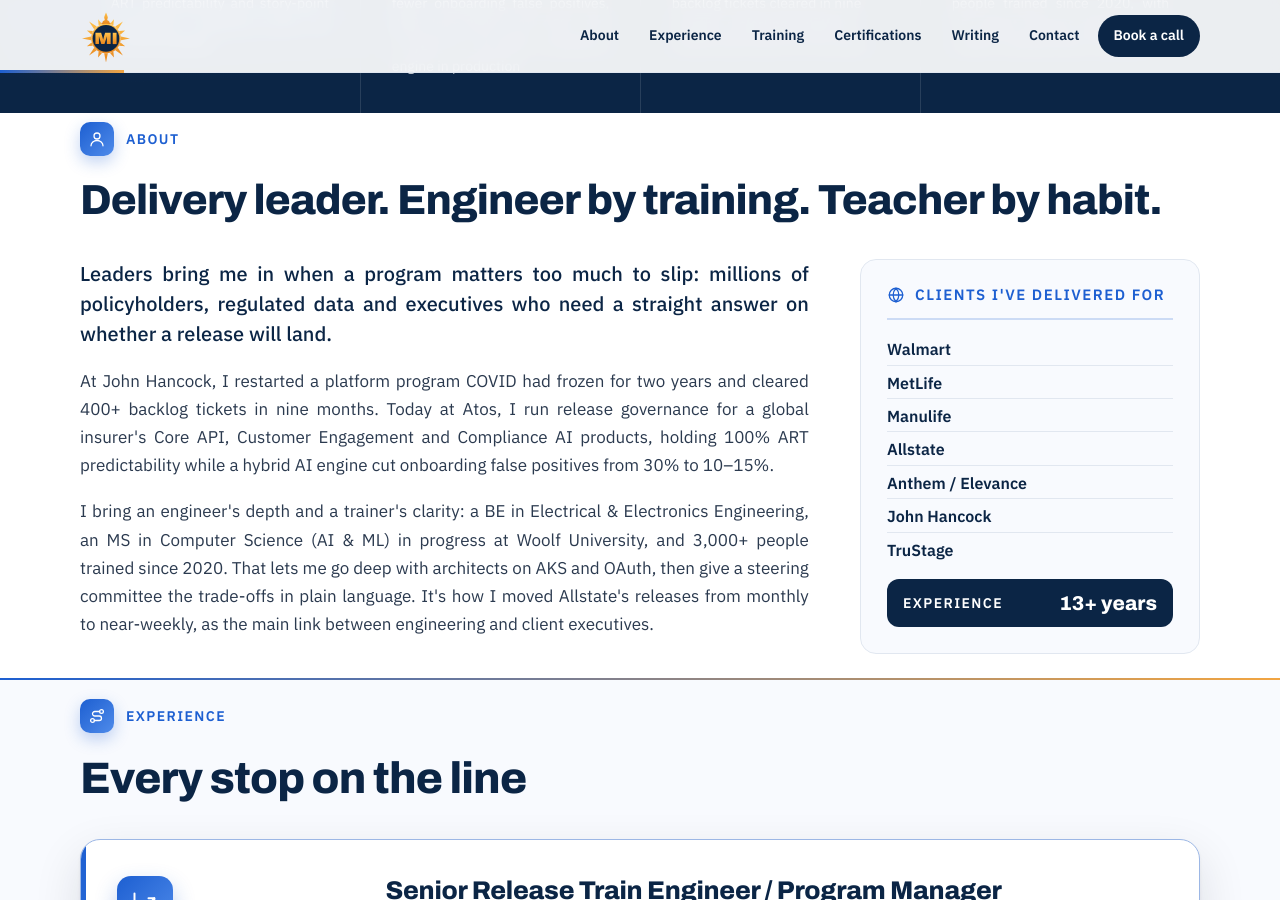
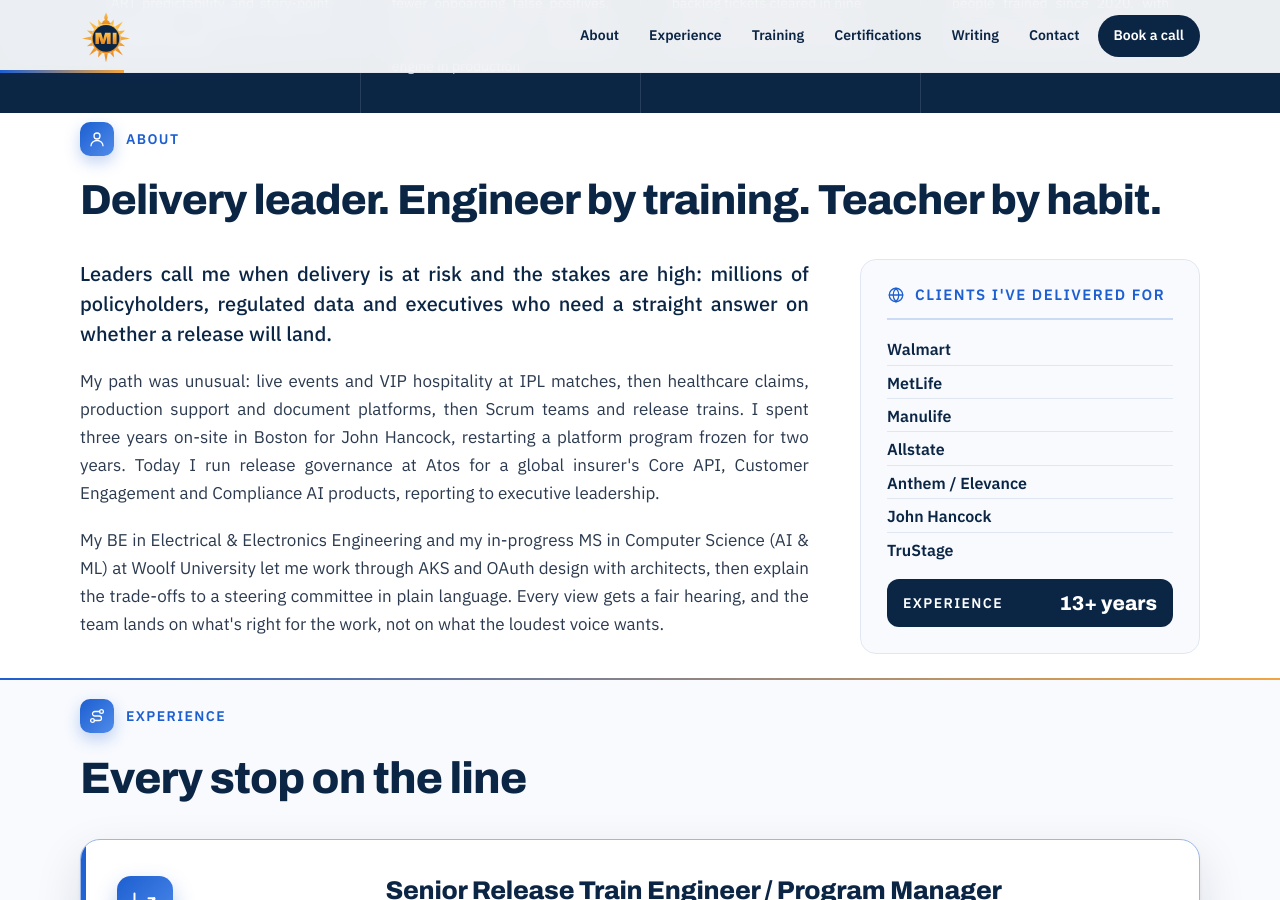
Before and after one commit to Madhan-I/Madhan-I.github.io, a Jekyll site: the page built from index.html, in a window 1280 px wide and 900 px high, scrolled down 769 px. Built offline with Jekyll 4.4.1, drawn with Linux system fonts in a browser that asks for light colours.

Commit message:
Revert About rewrite: restore the previously approved About until a version is chosen.
Co-Authored-By: Claude Opus 5.5 <noreply@anthropic.com>
Claude-Session: https://claude.ai/code/session_01MFRrTt7LBDdX57m85KHNGp

```diff
--- a/_data/profile.yml
+++ b/_data/profile.yml
@@ -70,9 +70,9 @@ metrics:
 # Use | to start a new line in the heading.
 about_title: "Delivery leader. Engineer by training. Teacher by habit."
 about:
-  - "Leaders bring me in when a program matters too much to slip: millions of policyholders, regulated data and executives who need a straight answer on whether a release will land."
-  - "At John Hancock, I restarted a platform program COVID had frozen for two years and cleared 400+ backlog tickets in nine months. Today at Atos, I run release governance for a global insurer's Core API, Customer Engagement and Compliance AI products, holding 100% ART predictability while a hybrid AI engine cut onboarding false positives from 30% to 10–15%."
-  - "I bring an engineer's depth and a trainer's clarity: a BE in Electrical & Electronics Engineering, an MS in Computer Science (AI & ML) in progress at Woolf University, and 3,000+ people trained since 2020. That lets me go deep with architects on AKS and OAuth, then give a steering committee the trade-offs in plain language. It's how I moved Allstate's releases from monthly to near-weekly, as the main link between engineering and client executives."
+  - "Leaders call me when delivery is at risk and the stakes are high: millions of policyholders, regulated data and executives who need a straight answer on whether a release will land."
+  - "My path was unusual: live events and VIP hospitality at IPL matches, then healthcare claims, production support and document platforms, then Scrum teams and release trains. I spent three years on-site in Boston for John Hancock, restarting a platform program frozen for two years. Today I run release governance at Atos for a global insurer's Core API, Customer Engagement and Compliance AI products, reporting to executive leadership."
+  - "My BE in Electrical & Electronics Engineering and my in-progress MS in Computer Science (AI & ML) at Woolf University let me work through AKS and OAuth design with architects, then explain the trade-offs to a steering committee in plain language. Every view gets a fair hearing, and the team lands on what's right for the work, not on what the loudest voice wants."
 
 clients:
   - Walmart
```
